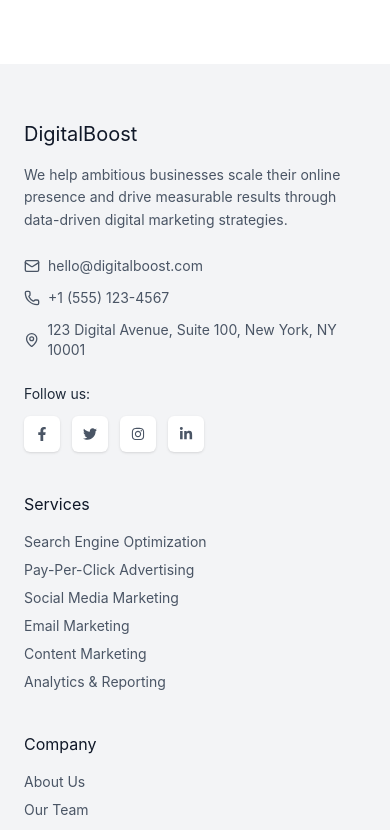
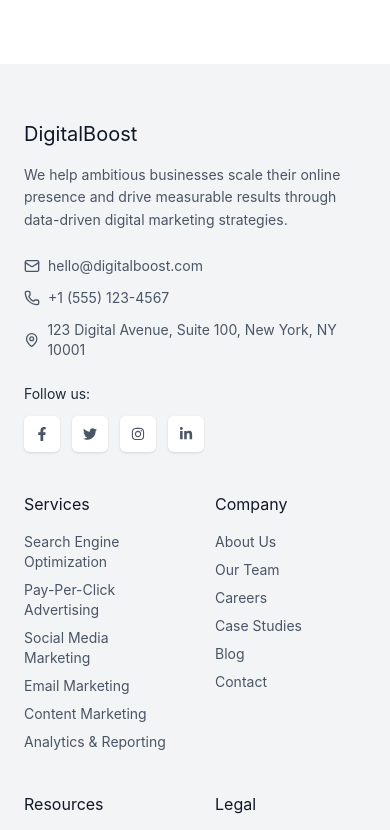
Before and after one commit to gayathri23-y/Agency-digital-market, a React (Vite) app: page / in a window 390 px wide. Shown: the part 10244-11074 px from the top of the page. Built offline with nearby package versions, Linux system fonts and the light colour scheme.

Commit message:
update footer

```diff
--- a/src/Components/Footer/Footer.jsx
+++ b/src/Components/Footer/Footer.jsx
@@ -7,10 +7,10 @@ export default function Footer() {
     <footer className="bg-gray-100 text-gray-600 pt-14 pb-6 px-6 md:px-16">
 
       {/* MAIN GRID */}
-      <div className="max-w-7xl mx-auto grid grid-cols-1 sm:grid-cols-2 md:grid-cols-3 lg:grid-cols-4 gap-10 md:gap-12">
+      <div className="max-w-7xl mx-auto grid grid-cols-2 md:grid-cols-3 lg:grid-cols-4 gap-10 md:gap-12">
 
         {/* LEFT SECTION */}
-        <div>
+        <div className="col-span-2 md:col-span-1">
           <h2 className="text-xl font-normal text-gray-900 mb-4">
             DigitalBoost
           </h2>
@@ -94,7 +94,7 @@ export default function Footer() {
           </ul>
         </div>
 
-        {/* ✅ LEGAL (MOVE HERE — SAME GRID) */}
+        {/* LEGAL */}
         <div>
           <h3 className="text-md font-normal text-gray-900 mb-4">Legal</h3>
           <ul className="space-y-2 text-sm">
```
